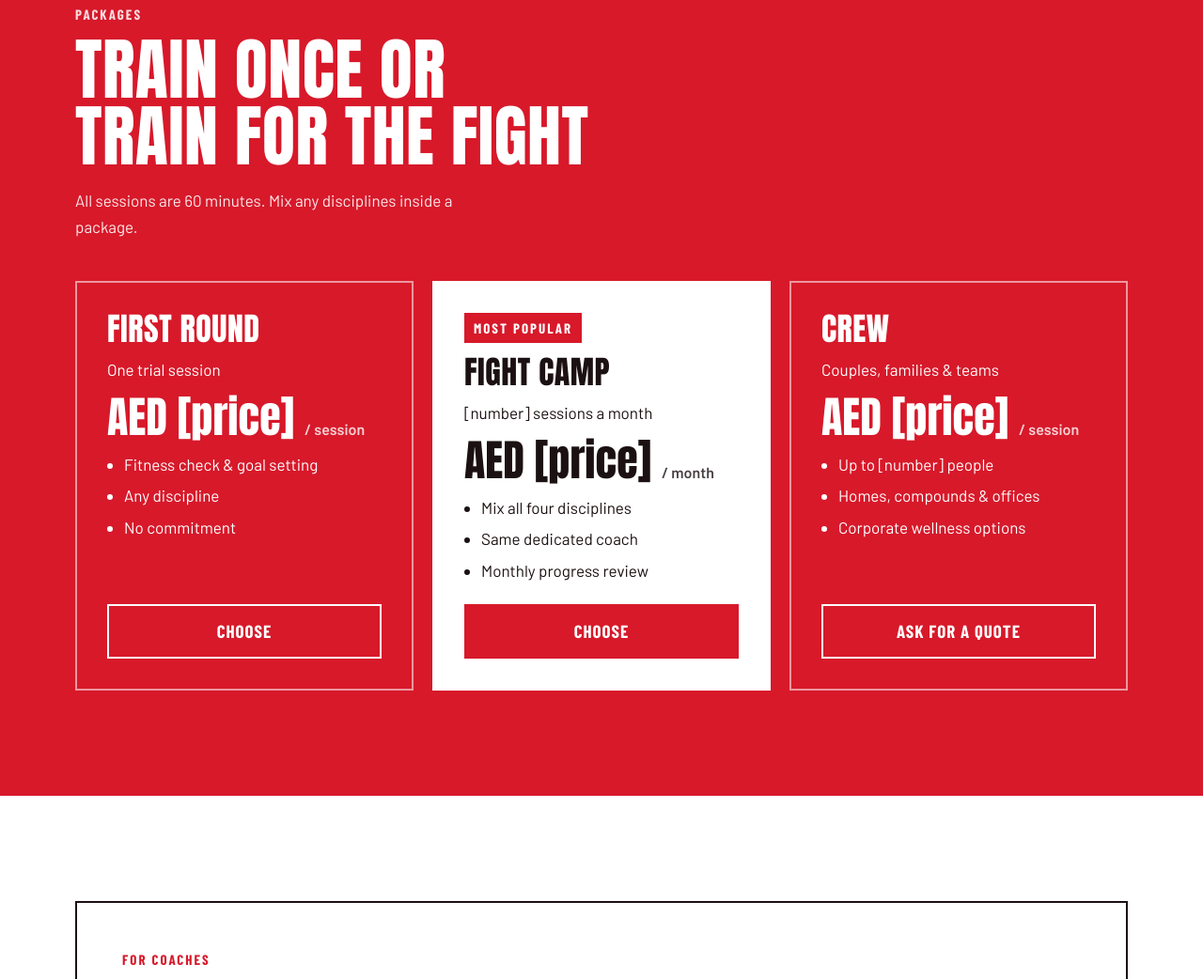
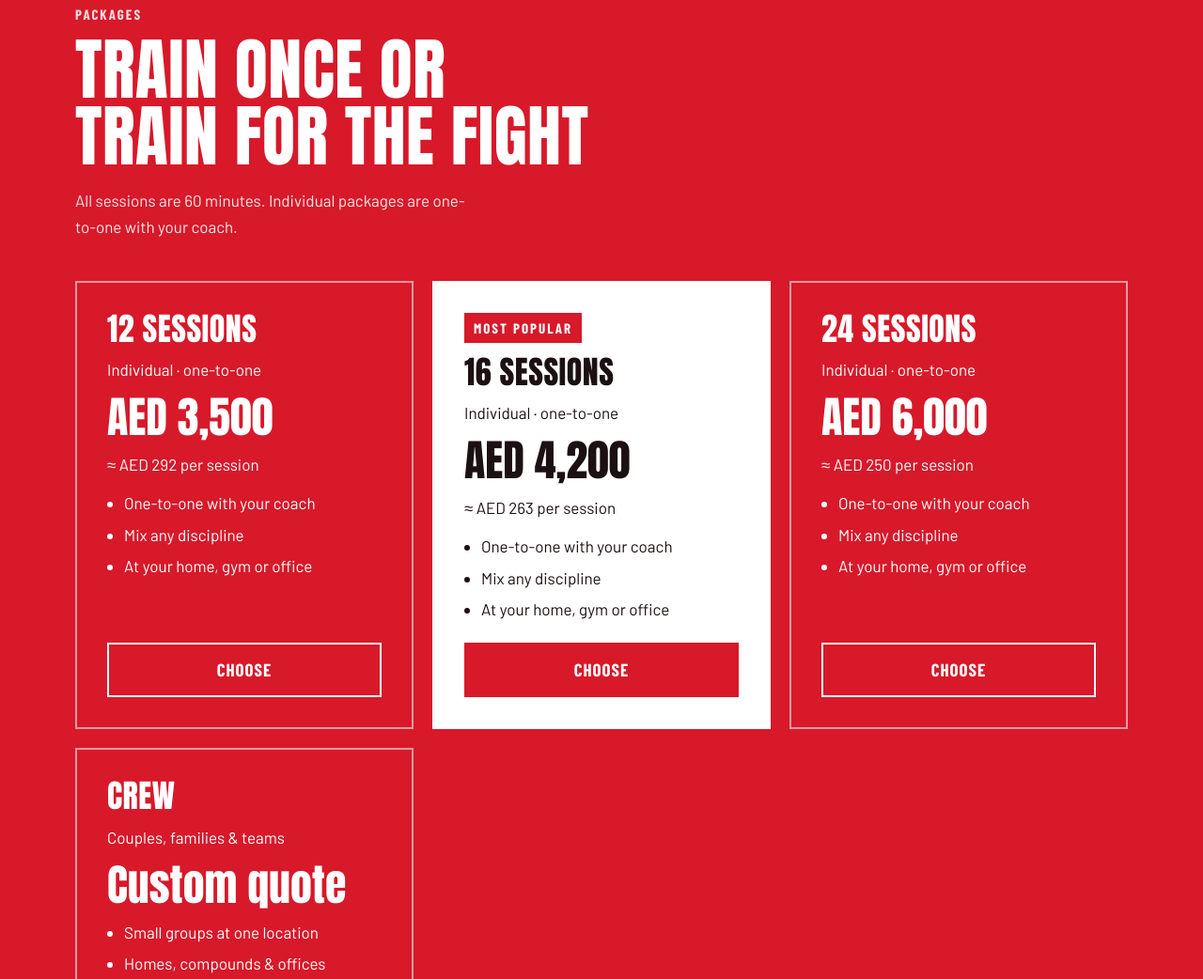
Before and after one commit to Welovesite/OwnFit, a plain HTML site: page index.html in a window 1280 px wide. Shown: the part 4857-5899 px from the top of the page at 94% size. Drawn offline with nearby package versions, Linux system fonts and the light colour scheme.

Commit message:
Add files via upload

```diff
--- a/index.html
+++ b/index.html
@@ -164,31 +164,39 @@
     <div class="wrap">
       <div class="head">
         <div><span class="label">Packages</span><h2>Train once or train for the fight</h2></div>
-        <p>All sessions are 60 minutes. Mix any disciplines inside a package.</p>
+        <p>All sessions are 60 minutes. Individual packages are one-to-one with your coach.</p>
       </div>
       <div class="plans">
         <div class="plan">
-
-          <h3>First Round</h3>
-          <p>One trial session</p>
-          <p class="price">AED [price] <small>/ session</small></p>
-          <ul><li>Fitness check &amp; goal setting</li><li>Any discipline</li><li>No commitment</li></ul>
-          <a class="btn btn-line" href="#book" data-plan="first-round">Choose</a>
+          <h3>12 Sessions</h3>
+          <p>Individual · one-to-one</p>
+          <p class="price">AED 3,500</p>
+          <p class="per">≈ AED 292 per session</p>
+          <ul><li>One-to-one with your coach</li><li>Mix any discipline</li><li>At your home, gym or office</li></ul>
+          <a class="btn btn-line" href="#book" data-plan="individual-12">Choose</a>
         </div>
         <div class="plan hot">
           <span class="tag label">Most popular</span>
-          <h3>Fight Camp</h3>
-          <p>[number] sessions a month</p>
-          <p class="price">AED [price] <small>/ month</small></p>
-          <ul><li>Mix all four disciplines</li><li>Same dedicated coach</li><li>Monthly progress review</li></ul>
-          <a class="btn" href="#book" data-plan="fight-camp">Choose</a>
+          <h3>16 Sessions</h3>
+          <p>Individual · one-to-one</p>
+          <p class="price">AED 4,200</p>
+          <p class="per">≈ AED 263 per session</p>
+          <ul><li>One-to-one with your coach</li><li>Mix any discipline</li><li>At your home, gym or office</li></ul>
+          <a class="btn" href="#book" data-plan="individual-16">Choose</a>
         </div>
         <div class="plan">
-
+          <h3>24 Sessions</h3>
+          <p>Individual · one-to-one</p>
+          <p class="price">AED 6,000</p>
+          <p class="per">≈ AED 250 per session</p>
+          <ul><li>One-to-one with your coach</li><li>Mix any discipline</li><li>At your home, gym or office</li></ul>
+          <a class="btn btn-line" href="#book" data-plan="individual-24">Choose</a>
+        </div>
+        <div class="plan crew">
           <h3>Crew</h3>
           <p>Couples, families &amp; teams</p>
-          <p class="price">AED [price] <small>/ session</small></p>
-          <ul><li>Up to [number] people</li><li>Homes, compounds &amp; offices</li><li>Corporate wellness options</li></ul>
+          <p class="price"><span class="quote">Custom quote</span></p>
+          <ul><li>Small groups at one location</li><li>Homes, compounds &amp; offices</li><li>Corporate wellness options</li></ul>
           <a class="btn btn-line" href="#book" data-plan="crew">Ask for a quote</a>
         </div>
       </div>
@@ -236,7 +244,7 @@
         <div class="field"><label for="f-phone">Mobile number</label><input id="f-phone" name="phone" type="tel" dir="ltr" autocomplete="tel" placeholder="+971 5X XXX XXXX" required></div>
         <div class="field"><label for="f-disc">Training</label><select id="f-disc"><option value="personal-training">Personal Training</option><option value="boxing">Boxing</option><option value="kickboxing">Kickboxing</option><option value="muay-thai">Muay Thai</option><option value="mix">A mix</option></select></div>
         <div class="field"><label for="f-coachname">Coach</label><select id="f-coachname"></select></div>
-        <div class="field"><label for="f-plan">Package</label><select id="f-plan"><option value="first-round">First Round</option><option value="fight-camp">Fight Camp</option><option value="crew">Crew</option><option value="coach-application">Coach application</option><option value="not-sure">Not sure yet</option></select></div>
+        <div class="field"><label for="f-plan">Package</label><select id="f-plan"><option value="individual-12">12 sessions – AED 3,500</option><option value="individual-16">16 sessions – AED 4,200</option><option value="individual-24">24 sessions – AED 6,000</option><option value="crew">Crew (group quote)</option><option value="coach-application">Coach application</option><option value="not-sure">Not sure yet</option></select></div>
         <div class="field"><label for="f-emirate">Emirate</label><select id="f-emirate"><option>Dubai</option><option>Abu Dhabi</option><option>Sharjah</option><option>Ajman</option><option>Ras Al Khaimah</option><option>Umm Al Quwain</option><option>Fujairah</option></select></div>
         <div class="field"><label for="f-area">Area / community</label><input id="f-area" placeholder="e.g. JLT, Al Reem Island"></div>
         <div class="field"><label for="f-time">Preferred time</label><select id="f-time"><option>Early morning (6–9 AM)</option><option>Late morning (9 AM–12 PM)</option><option>Afternoon (12–5 PM)</option><option>Evening (5–9 PM)</option><option>Late evening (after 9 PM)</option></select></div>
@@ -272,7 +280,7 @@
       <a href="muay-thai.html">Muay Thai</a>
       <a href="index.html#faq">FAQ</a>
       <a href="index.html#book">Book</a>
-      <a href="https://www.instagram.com/" target="_blank" rel="noopener">Instagram</a>
+      <a href="https://www.instagram.com/boxing__fichkou/" target="_blank" rel="noopener">Instagram</a>
     </nav>
   </div>
 </footer>
```
Also changed, not shown: boxing-ar.html (+1 -1 lines), boxing.html (+1 -1 lines), coach-ar.html (+1 -1 lines), coach.html (+1 -1 lines), index-ar.html (+25 -17 lines), kickboxing-ar.html (+1 -1 lines), kickboxing.html (+1 -1 lines), muay-thai-ar.html (+1 -1 lines), muay-thai.html (+1 -1 lines), personal-training-ar.html (+1 -1 lines), personal-training.html (+1 -1 lines), 1 other file.
